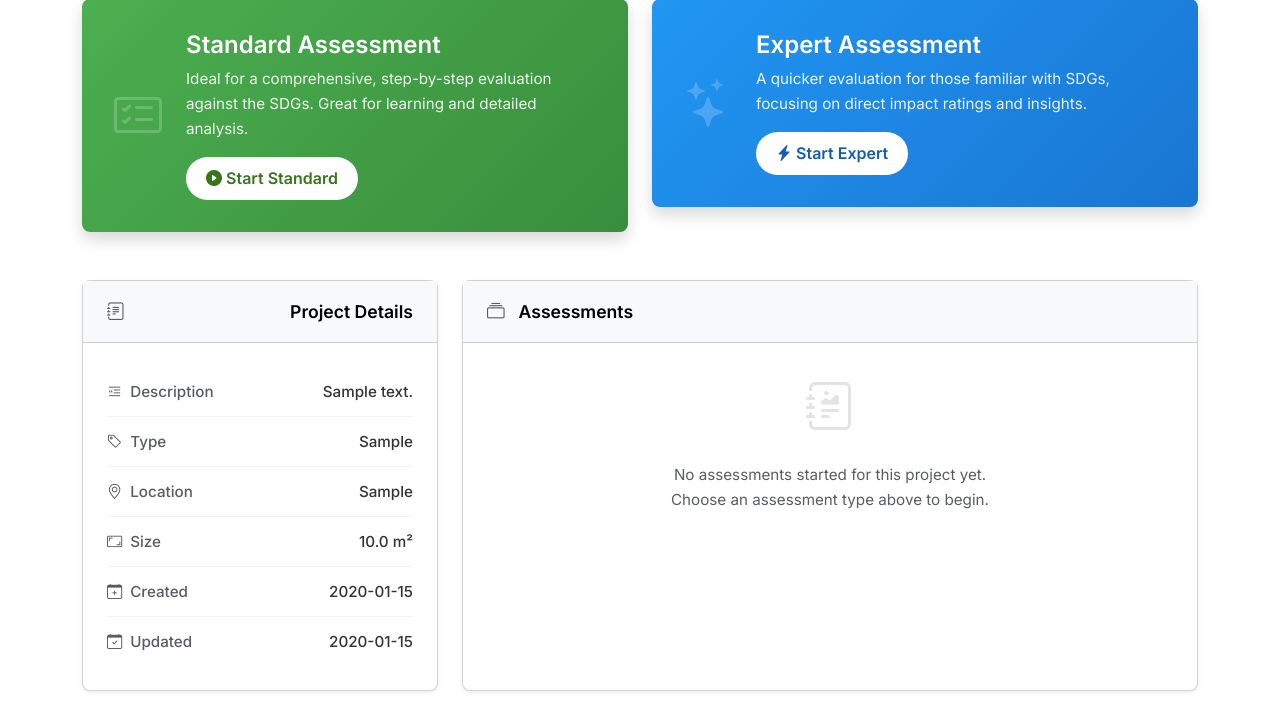
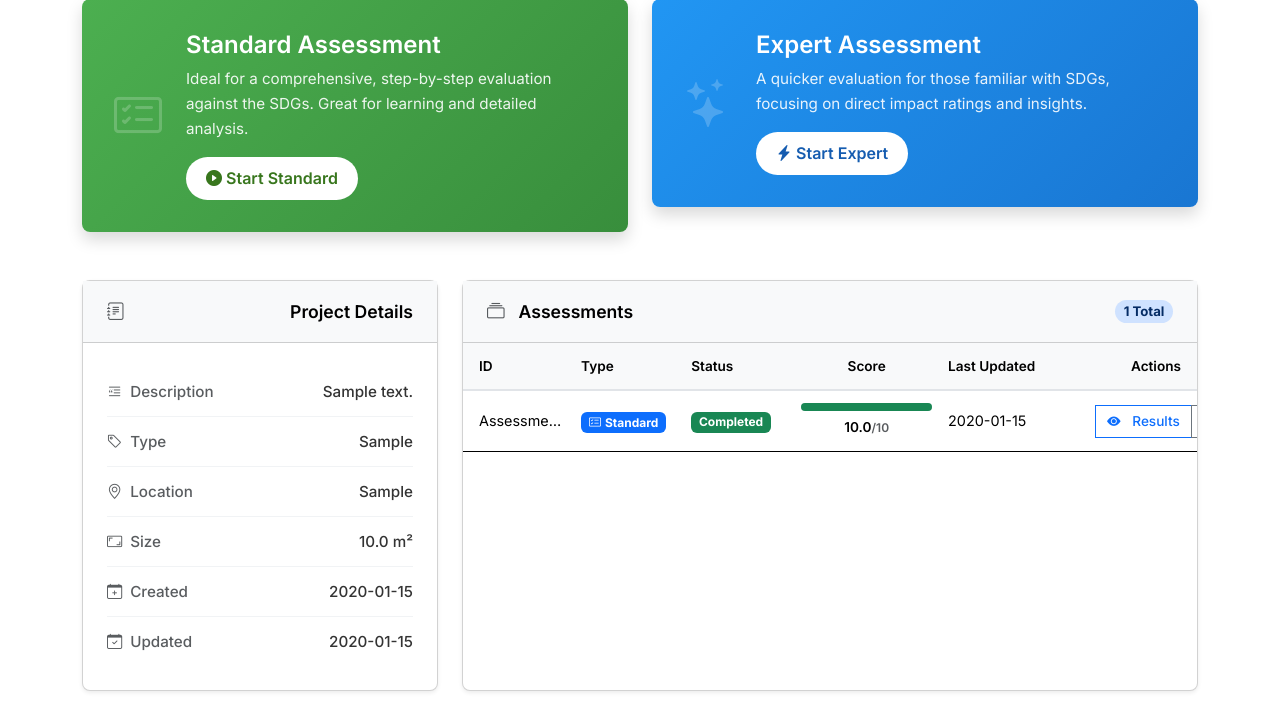
Before and after one commit to aikiesan/sdg-assessment, a Flask app: page /projects/1 in a window 1280 px wide. Shown: the part 470-1178 px from the top of the page. Run offline with Flask 3, Linux system fonts and the light colour scheme; a user stored in the database is signed in; tables that the repository leaves empty hold one stand-in row (values such as "Sample post"); some libraries are stand-ins or nearby versions.

Commit message:
Fix: Project details page improvements

```diff
--- a/app/routes/projects.py
+++ b/app/routes/projects.py
@@ -3,7 +3,7 @@ Project management routes.
 Handles creating, viewing, editing, and deleting projects.
 """
 
-from flask import Blueprint, render_template, redirect, url_for, request, flash, abort, jsonify, json, current_app
+from flask import Blueprint, render_template, redirect, url_for, request, flash, abort, jsonify, json, current_app, session
 from flask_login import login_required, current_user
 from app.models.project import Project
 from app.models.assessment import Assessment, SdgScore
@@ -23,12 +23,26 @@ def index():
     page = request.args.get('page', 1, type=int)
     sort = request.args.get('sort', 'created_at')
     order = request.args.get('order', 'desc')
+    search_term = request.args.get('search', '')
+
+    # Handle combined sort parameters from the frontend
+    if sort in ['name_desc', 'budget_desc', 'budget_asc', 'date_desc', 'date_asc', 'assessment_count_desc', 'assessment_count_asc']:
+        if sort.endswith('_desc'):
+            order = 'desc'
+            sort = sort.replace('_desc', '')
+        elif sort.endswith('_asc'):
+            order = 'asc'
+            sort = sort.replace('_asc', '')
     project_type = request.args.get('type')
     status = request.args.get('status')
     min_budget = request.args.get('min_budget', type=float)
     max_budget = request.args.get('max_budget', type=float)
 
     query = Project.query.filter_by(user_id=current_user.id)
+
+    # Apply search filter
+    if search_term:
+        query = query.filter(Project.name.ilike(f'%{search_term}%'))
 
     # Apply filters
     if project_type:
@@ -42,14 +56,42 @@ def index():
 
     # Apply sorting
     if sort == 'name':
-        query = query.order_by(Project.name.desc() if order == 'desc' else Project.name.asc())
+        if order == 'desc':
+            current_sort = 'name_desc'
+            query = query.order_by(Project.name.desc())
+        else:
+            current_sort = 'name'
+            query = query.order_by(Project.name.asc())
     elif sort == 'budget':
-        query = query.order_by(Project.budget.desc() if order == 'desc' else Project.budget.asc())
+        if order == 'desc':
+            current_sort = 'budget_desc'
+            query = query.order_by(Project.budget.desc())
+        else:
+            current_sort = 'budget_asc'
+            query = query.order_by(Project.budget.asc())
+    elif sort == 'assessment_count':
+        # Join with assessments to get count for sorting
+        from sqlalchemy import func
+        query = query.outerjoin(Assessment).group_by(Project.id)
+        if order == 'desc':
+            current_sort = 'assessment_count_desc'
+            query = query.order_by(func.count(Assessment.id).desc())
+        else:
+            current_sort = 'assessment_count_asc'
+            query = query.order_by(func.count(Assessment.id).asc())
     else:  # default to created_at
-        query = query.order_by(Project.created_at.desc() if order == 'desc' else Project.created_at.asc())
+        if order == 'desc':
+            current_sort = 'date_desc'
+            query = query.order_by(Project.created_at.desc())
+        else:
+            current_sort = 'date_asc'
+            query = query.order_by(Project.created_at.asc())
 
     projects = query.paginate(page=page, per_page=10)
-    return render_template('projects/index.html', projects=projects)
+    return render_template('projects/index.html',
+                         projects=projects,
+                         search_term=search_term,
+                         current_sort=current_sort)
 
 @projects_bp.route('/<int:id>')
 @login_required
@@ -60,7 +102,11 @@ def show(id):
         abort(404)
     if project.user_id != current_user.id:
         abort(403)  # Forbidden
-    return render_template('projects/show.html', project=project)
+
+    # Get assessments for this project
+    assessments = Assessment.query.filter_by(project_id=project.id).order_by(Assessment.id.desc()).all()
+
+    return render_template('projects/show.html', project=project, assessments=assessments)
 
 @projects_bp.route('/new', methods=['GET', 'POST'])
 @login_required
@@ -260,6 +306,37 @@ def test_api():
     """Test API endpoint."""
     return jsonify({"message": "API is working"})
 
+@projects_bp.route('/save-progress', methods=['POST'])
+@login_required
+def save_progress():
+    """Save expert assessment progress (session-based authentication)."""
+    data = request.get_json()
+    if not data:
+        return jsonify({'error': 'No data provided'}), 400
+
+    project_id = data.get('project_id')
+    if not project_id:
+        return jsonify({'error': 'No project ID provided'}), 400
+
+    # Verify user owns the project
+    project = Project.query.filter_by(id=project_id, user_id=current_user.id).first()
+    if not project:
+        return jsonify({'error': 'Project not found or access denied'}), 404
+
+    # For expert assessments, we can store progress in session or temporary storage
+    # Since these are typically completed in one session, we'll use session storage
+    session_key = f'expert_assessment_progress_{project_id}'
+    if 'expert_assessment_progress' not in session:
+        session['expert_assessment_progress'] = {}
+
+    session['expert_assessment_progress'][str(project_id)] = {
+        'section_id': data.get('section_id'),
+        'section_data': data.get('section_data'),
+        'timestamp': datetime.utcnow().isoformat()
+    }
+
+    return jsonify({'message': 'Progress saved successfully'}), 200
+
 @projects_bp.route('/project/<int:project_id>/expert_assessment/save', methods=['POST'])
 @login_required
 def save_expert_assessment(project_id):
--- a/app/templates/projects/show.html
+++ b/app/templates/projects/show.html
@@ -174,23 +174,46 @@
         width: 100%;
         margin-bottom: 0;
         font-size: 0.9rem;
+        table-layout: fixed; /* Add fixed table layout */
     }
     .assessment-table th,
     .assessment-table td {
-        padding: 0.9rem 1rem; /* Consistent padding */
+        padding: 0.75rem 0.5rem; /* Reduced padding */
         vertical-align: middle;
-        white-space: normal; /* Allow wrapping for longer names/statuses */
+        white-space: nowrap; /* Prevent wrapping */
+        overflow: hidden;
+        text-overflow: ellipsis;
     }
-    .assessment-table td:first-child, .assessment-table th:first-child { padding-left: 1.5rem; }
-    .assessment-table td:last-child, .assessment-table th:last-child { padding-right: 1.5rem; text-align: right; }
+    .assessment-table td:first-child, .assessment-table th:first-child {
+        padding-left: 1rem;
+        width: 15%; /* ID column */
+    }
+    .assessment-table td:nth-child(2), .assessment-table th:nth-child(2) {
+        width: 15%; /* Type column */
+    }
+    .assessment-table td:nth-child(3), .assessment-table th:nth-child(3) {
+        width: 15%; /* Status column */
+    }
+    .assessment-table td:nth-child(4), .assessment-table th:nth-child(4) {
+        width: 20%; /* Score column */
+    }
+    .assessment-table td:nth-child(5), .assessment-table th:nth-child(5) {
+        width: 20%; /* Last Updated column */
+    }
+    .assessment-table td:last-child, .assessment-table th:last-child {
+        padding-right: 1rem;
+        width: 15%; /* Actions column */
+        text-align: right;
+    }
 
     .assessment-table thead th {
         background-color: var(--bs-tertiary-bg, #f8f9fa);
         border-bottom: 2px solid var(--bs-border-color, #dee2e6);
         font-weight: 600;
         color: var(--bs-emphasis-color, #495057);
-        text-transform: none; /* No uppercase for better readability */
+        text-transform: none;
         font-size: 0.85rem;
+        white-space: nowrap;
     }
     .assessment-table tbody tr {
         border-bottom: 1px solid var(--bs-border-color-subtle, #e9ecef);
@@ -199,32 +222,31 @@
     .assessment-table.table-hover tbody tr:hover {
         background-color: var(--bs-secondary-bg-subtle, #f1f3f5);
     }
-    .assessment-table .badge {
-        font-size: 0.8rem; /* Slightly larger badges */
-        padding: 0.4em 0.7em;
-        font-weight: 500;
+
+    /* Score display improvements */
+    .score-display {
+        min-width: 120px; /* Ensure minimum width for score display */
+    }
+    .score-display .progress {
+        height: 8px; /* Make progress bar thinner */
+        margin-bottom: 0.25rem;
+    }
+    .score-text {
+        font-size: 0.85rem;
+        font-weight: 600;
+    }
+    .score-text .text-muted {
+        font-size: 0.75rem;
     }
 
-    /* Score Progress Bar Styling */
-    .score-display .progress {
-        height: 8px; /* Thicker progress bar */
-        width: 100px; /* Wider bar */
-        margin-bottom: 0.25rem; /* Space between bar and text */
-        background-color: var(--bs-secondary-bg, #e9ecef);
-        border-radius: var(--bs-border-radius-pill, 50rem);
-    }
-    .score-display .progress-bar {
-        border-radius: var(--bs-border-radius-pill, 50rem);
-    }
-    .score-display .score-text {
-        font-weight: 600;
-        font-size: 0.9rem;
-    }
-    .score-display .score-text .text-muted { /* For "/10" part */
-        font-weight: 400;
-        font-size: 0.8rem;
+    /* Badge improvements */
+    .assessment-table .badge {
+        font-size: 0.75rem;
+        padding: 0.35em 0.65em;
+        white-space: nowrap;
     }
 
+    /* Assessment actions */
     .assessment-actions .btn { /* Styling for action buttons in table */
         padding: 0.35rem 0.7rem; /* Smaller buttons for table */
         font-size: 0.85rem;
```
